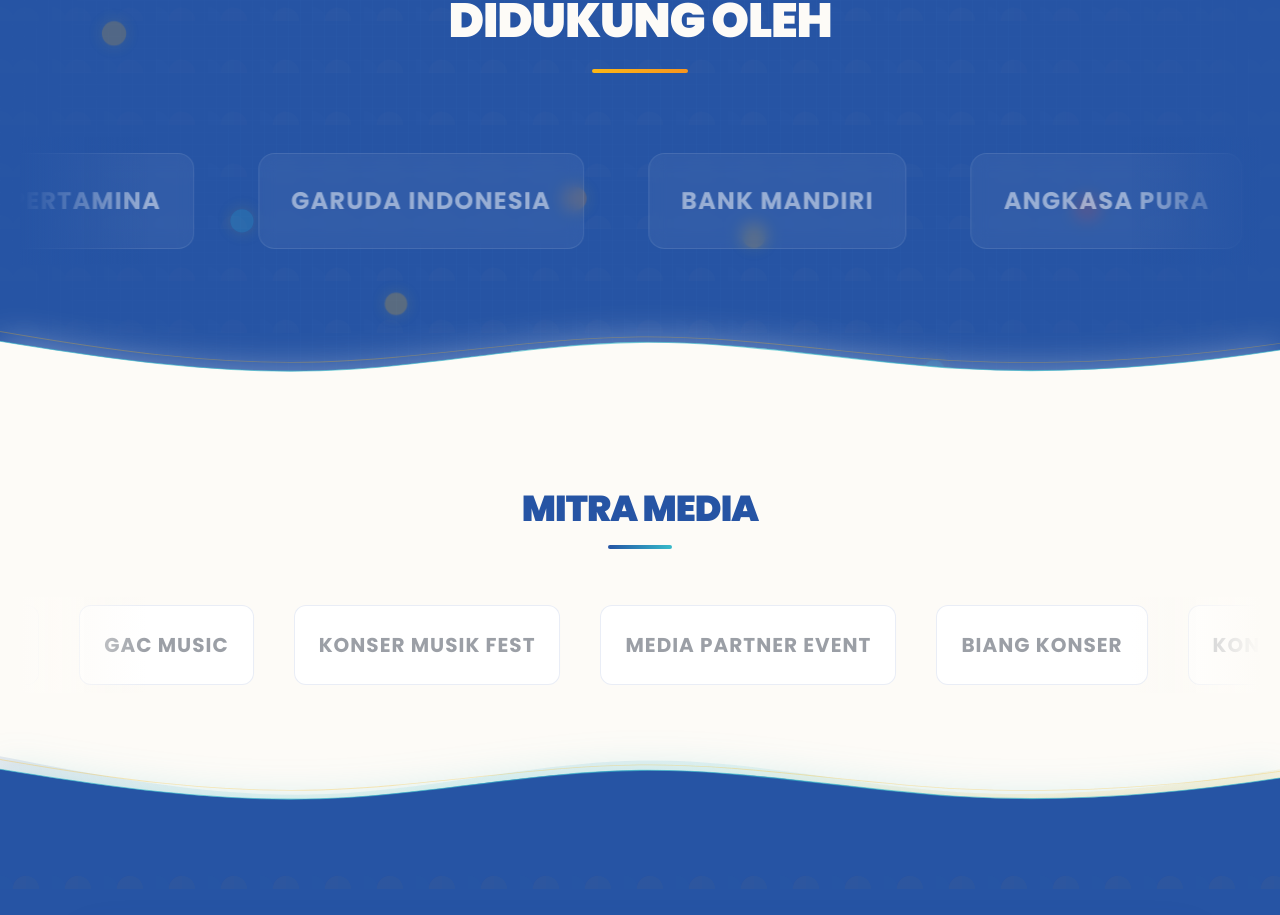
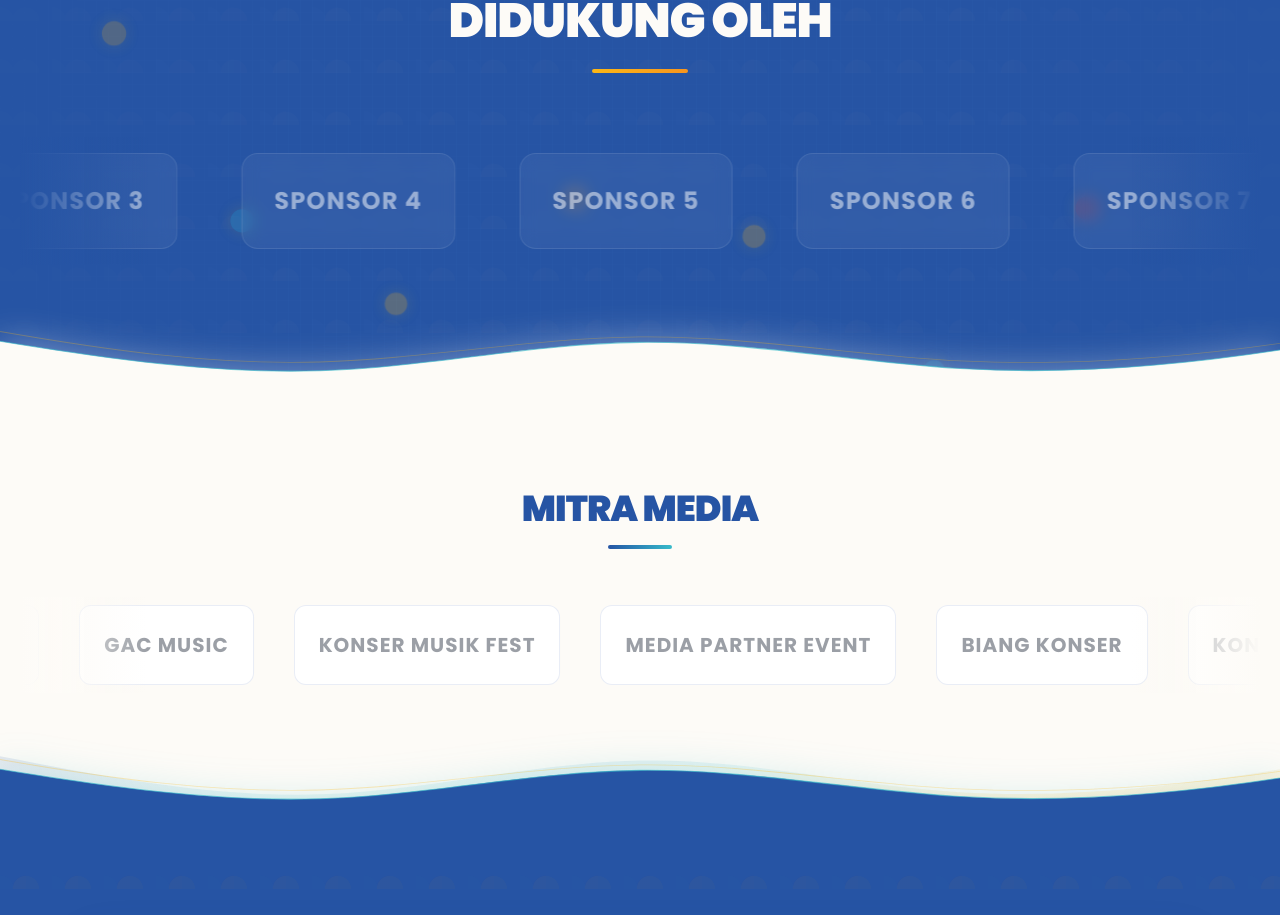
Before and after one commit to fyznugraha-pixel/cisadane, a Next.js app: page /festivalcisadane/en in a window 1280 px wide. Shown: the part 9177-10092 px from the top of the page. Built offline with nearby package versions, Linux system fonts and the light colour scheme.

Commit message:
content: change sponsor names to numbered placeholders

```diff
--- a/src/components/sections/SponsorsSection.tsx
+++ b/src/components/sections/SponsorsSection.tsx
@@ -7,14 +7,14 @@
 
 // Using placeholders for now since actual sponsor images aren't available
 const sponsors = [
-  "BANK JABAR BANTEN",
-  "TELKOMSEL",
-  "PERTAMINA",
-  "GARUDA INDONESIA",
-  "BANK MANDIRI",
-  "ANGKASA PURA",
-  "PLN",
-  "TELKOM INDONESIA"
+  "SPONSOR 1",
+  "SPONSOR 2",
+  "SPONSOR 3",
+  "SPONSOR 4",
+  "SPONSOR 5",
+  "SPONSOR 6",
+  "SPONSOR 7",
+  "SPONSOR 8"
 ];
 
 export default function SponsorsSection({ dict }: { dict?: any }) {
```
